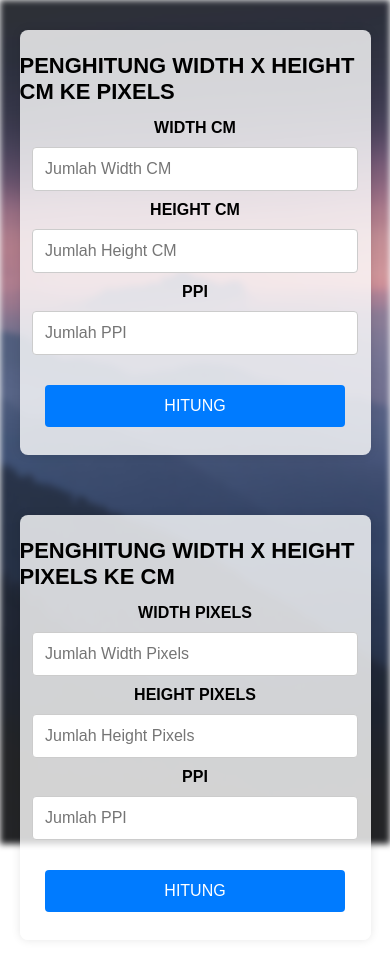
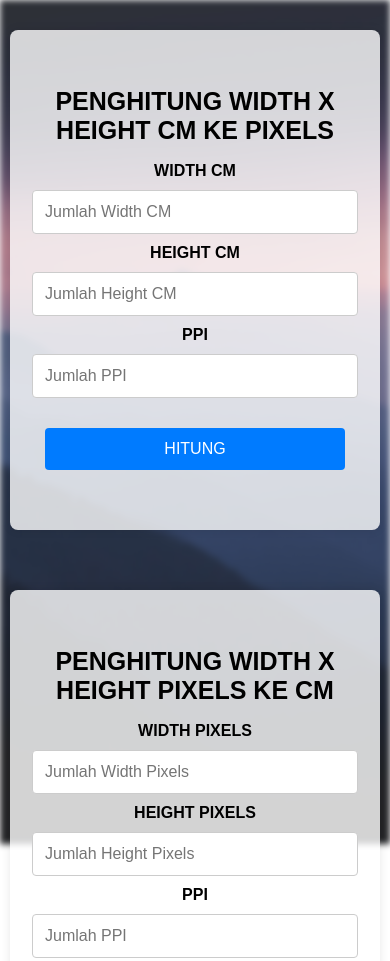
Before and after one commit to ZckyAlGhfri/CMPIXELSCONVERTER, a plain HTML site: page index.html in a window 390 px wide. Shown: the top 961 px of the page. Drawn offline with Linux system fonts and the light colour scheme.

Commit message:
Add files via upload

```diff
--- a/style.css
+++ b/style.css
@@ -51,6 +51,7 @@ body {
     justify-content: center;
     align-items: center;
     flex-direction: column;
+    text-align: center;
     margin: 30px;
 }
 
@@ -109,9 +110,9 @@ footer p, footer a {
     }
 
     .form2 {
-        width: 90%; /* Mengubah lebar menjadi 90% dari lebar viewport */
+        width: 95%; /* Mengubah lebar menjadi 90% dari lebar viewport */
         /*max-width: 500px;  Lebar maksimum pada layar kecil */
-        height: 425px; /* Mengubah tinggi menjadi otomatis */
+        height: 500px; /* Mengubah tinggi menjadi otomatis */
     }
 
     .form1 h1 {
@@ -119,7 +120,7 @@ footer p, footer a {
     }
 
     .form2 h1 {
-        font-size: 22px;
+        font-size: 25px
     }
 
     input[type="number"],
```
